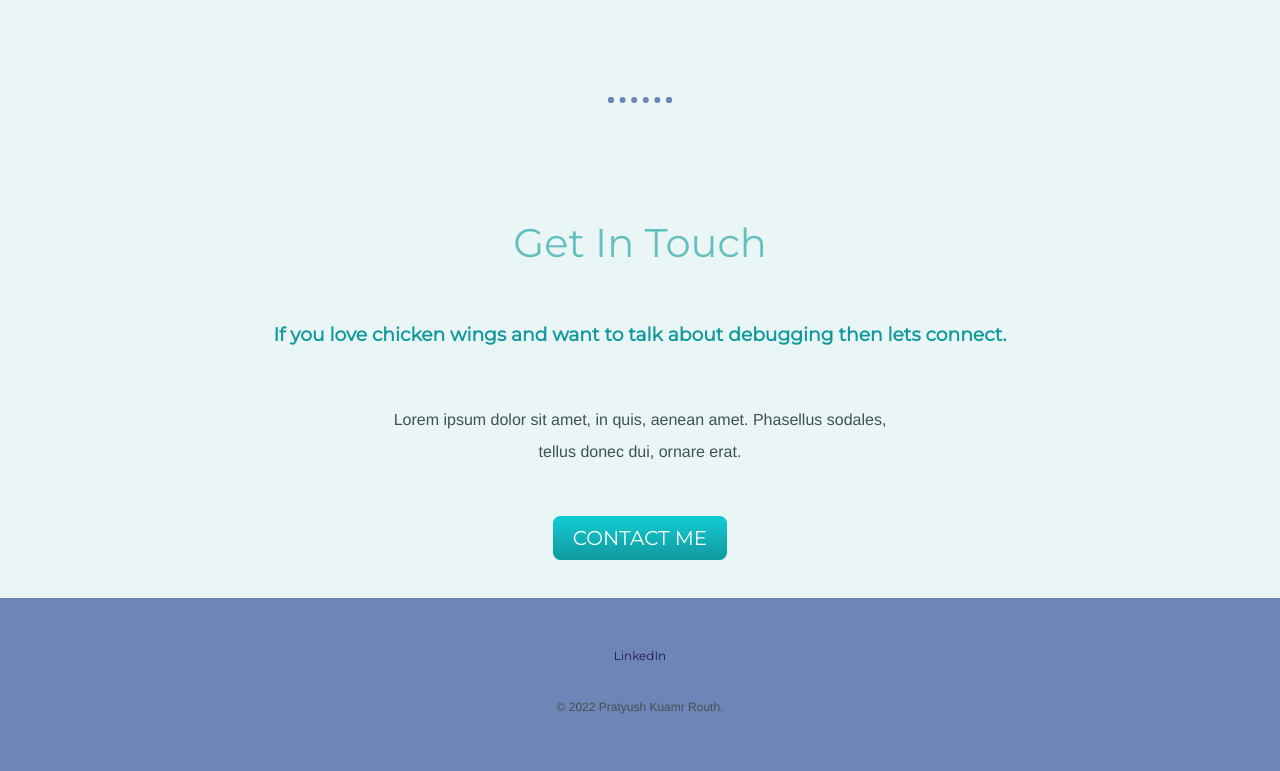
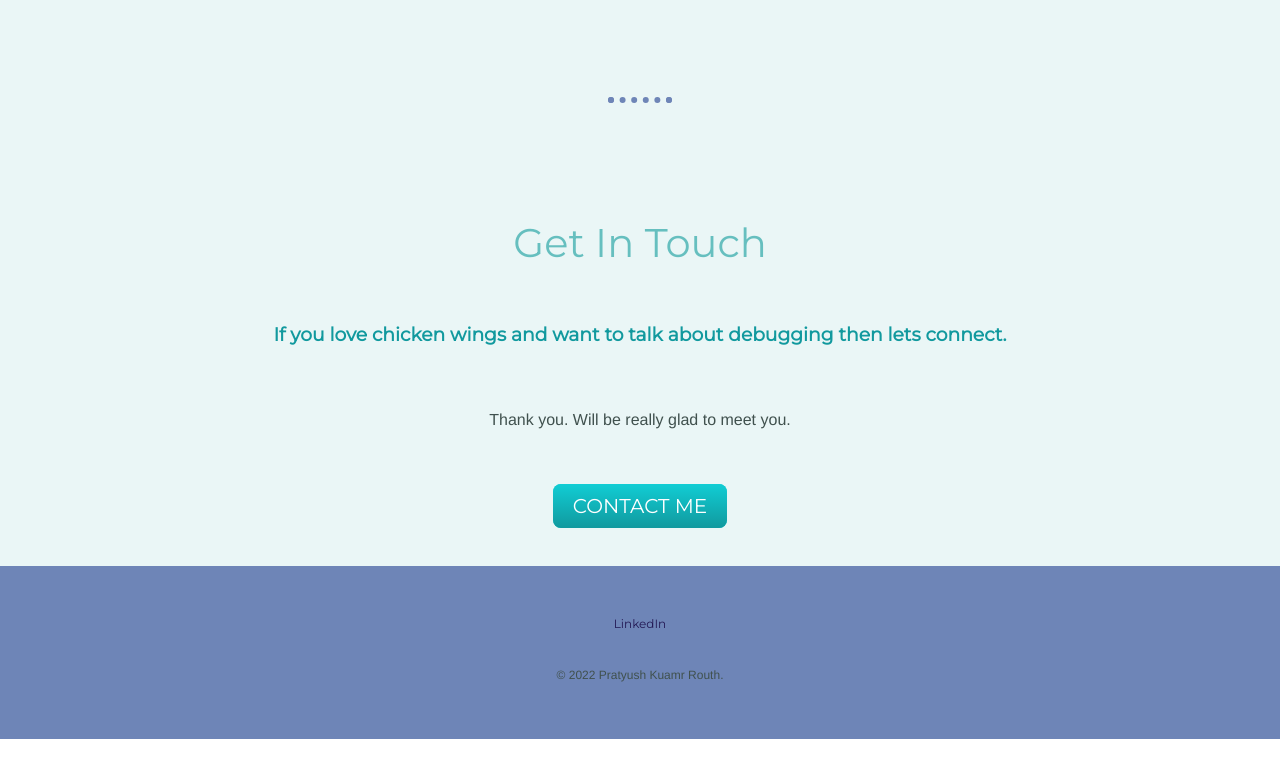
Before and after one commit to Demoire/Website, a plain HTML site: page index.html in a window 1280 px wide. Shown: the part 1874-2645 px from the top of the page. After the commit the page ends 2613 px from the top, so only its background shows below. Drawn offline with Linux system fonts and the light colour scheme.

Commit message:
Update index.html

```diff
--- a/index.html
+++ b/index.html
@@ -42,7 +42,7 @@
       <div class="contact-me">
         <h2>Get In Touch</h2>
         <h3>If you love chicken wings and want to talk about debugging then lets connect.</h3>
-        <p class="contact-message">Lorem ipsum dolor sit amet, in quis, aenean amet. Phasellus sodales, tellus donec dui, ornare erat.</p>
+        <p class="contact-message">Thank you. Will be really glad to meet you.</p>
         <a class="btn" href="mailto:pkrouth97@gmail.com">CONTACT ME</a>
       </div>
     </div>
```
